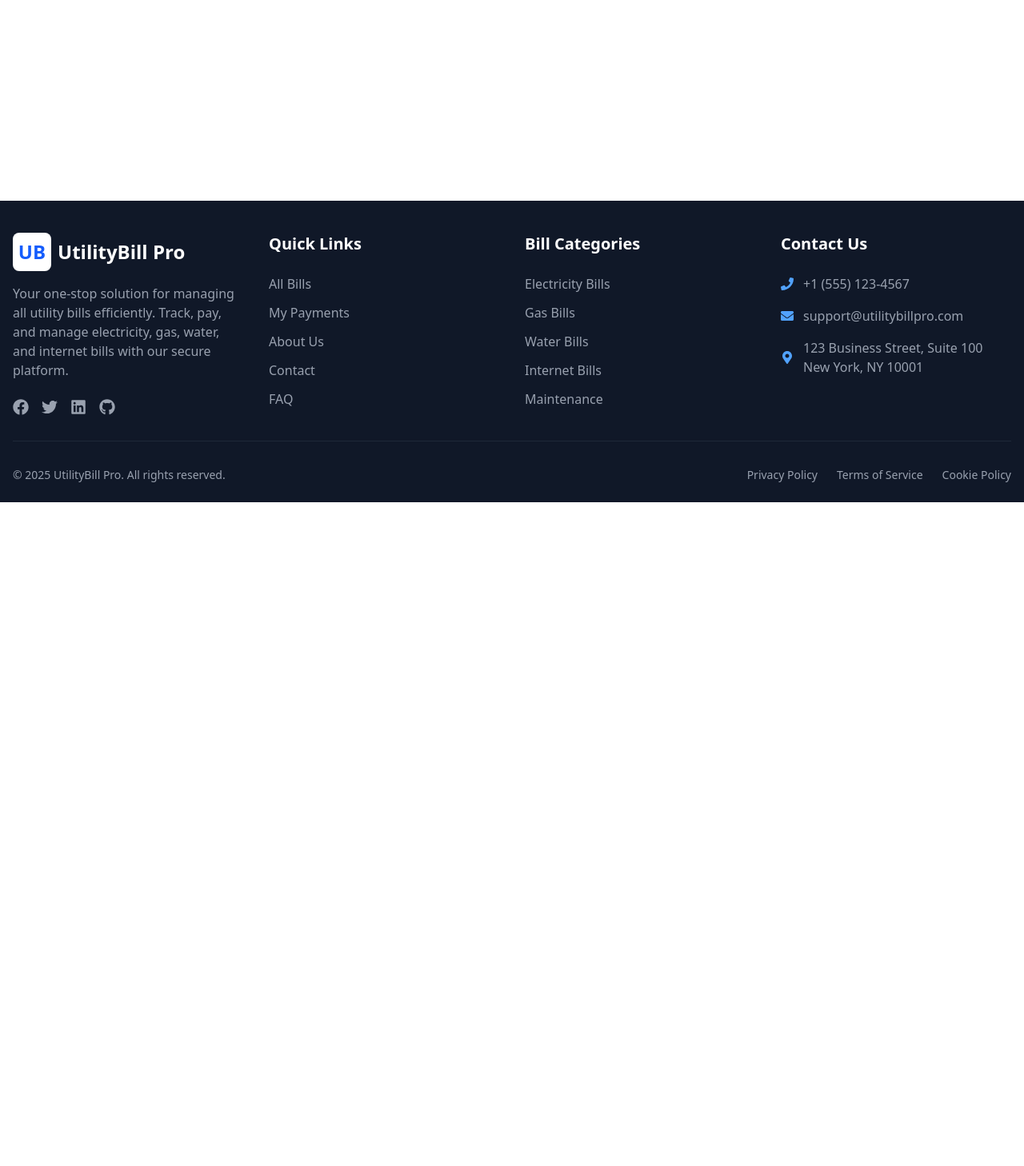
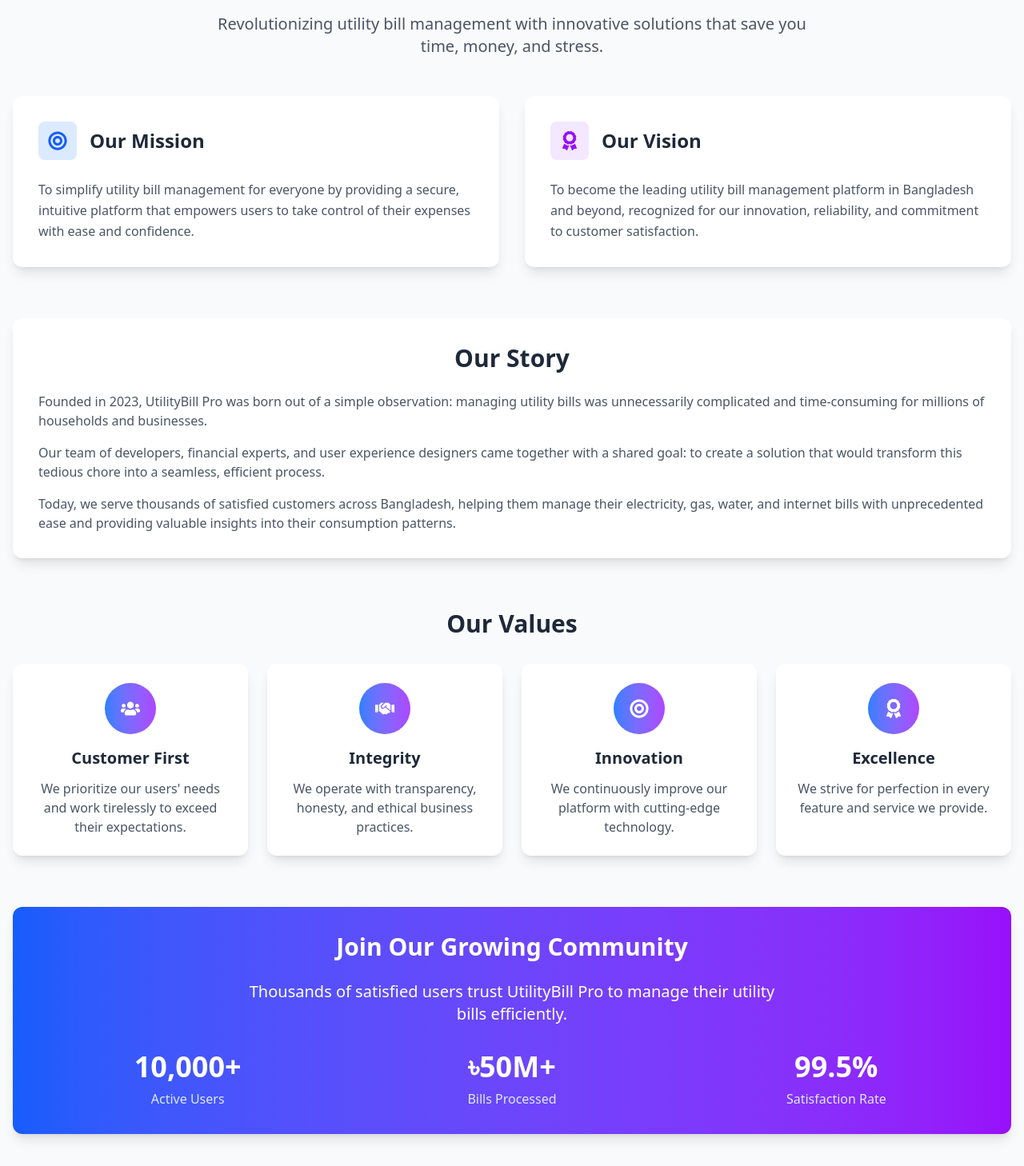
Before and after one commit to devrabiul/utility-bill-management-system-app, a React (Vite) app: page /about in a window 1280 px wide. Shown: the part 172-1630 px from the top of the page at 80% size. Before the commit the page ends 800 px from the top, so only its background shows below. Built offline with nearby package versions, Linux system fonts and the light colour scheme; no server answers.

Commit message:
About us page design

```diff
--- a/package.json
+++ b/package.json
@@ -14,6 +14,8 @@
     "axios": "^1.13.2",
     "dotenv": "^17.2.3",
     "firebase": "^12.6.0",
+    "jspdf": "^3.0.4",
+    "jspdf-autotable": "^5.0.2",
     "react": "^19.2.0",
     "react-dom": "^19.2.0",
     "react-icons": "^5.5.0",
--- a/src/pages/About.jsx
+++ b/src/pages/About.jsx
@@ -1,11 +1,130 @@
+// src/pages/About.jsx
 import React from 'react';
+import { FaUsers, FaBullseye, FaHandshake, FaAward } from 'react-icons/fa';
+import useDocumentTitle from '../hooks/useDocumentTitle';
 
 const About = () => {
-    return (
-        <div>
+  useDocumentTitle('About Us');
 
+  return (
+    <div className="min-h-screen bg-gray-50 py-12">
+      <div className="container mx-auto px-4">
+        <div className="text-center mb-12">
+          <h1 className="text-4xl md:text-5xl font-bold text-gray-800 mb-6">
+            About UtilityBill Pro
+          </h1>
+          <p className="text-xl text-gray-600 max-w-3xl mx-auto">
+            Revolutionizing utility bill management with innovative solutions that save you time, money, and stress.
+          </p>
         </div>
-    );
+
+        <div className="grid grid-cols-1 lg:grid-cols-2 gap-8 mb-16">
+          <div className="bg-white rounded-xl shadow-lg p-8">
+            <div className="flex items-center gap-4 mb-6">
+              <div className="w-12 h-12 bg-blue-100 rounded-lg flex items-center justify-center">
+                <FaBullseye className="text-blue-600 text-2xl" />
+              </div>
+              <h2 className="text-2xl font-bold text-gray-800">Our Mission</h2>
+            </div>
+            <p className="text-gray-600 leading-relaxed">
+              To simplify utility bill management for everyone by providing a secure, intuitive platform
+              that empowers users to take control of their expenses with ease and confidence.
+            </p>
+          </div>
+
+          <div className="bg-white rounded-xl shadow-lg p-8">
+            <div className="flex items-center gap-4 mb-6">
+              <div className="w-12 h-12 bg-purple-100 rounded-lg flex items-center justify-center">
+                <FaAward className="text-purple-600 text-2xl" />
+              </div>
+              <h2 className="text-2xl font-bold text-gray-800">Our Vision</h2>
+            </div>
+            <p className="text-gray-600 leading-relaxed">
+              To become the leading utility bill management platform in Bangladesh and beyond,
+              recognized for our innovation, reliability, and commitment to customer satisfaction.
+            </p>
+          </div>
+        </div>
+
+        <div className="bg-white rounded-xl shadow-lg p-8 mb-16">
+          <h2 className="text-3xl font-bold text-gray-800 mb-6 text-center">Our Story</h2>
+          <div className="prose prose-lg max-w-none text-gray-600">
+            <p className="mb-4">
+              Founded in 2023, UtilityBill Pro was born out of a simple observation: managing utility bills
+              was unnecessarily complicated and time-consuming for millions of households and businesses.
+            </p>
+            <p className="mb-4">
+              Our team of developers, financial experts, and user experience designers came together
+              with a shared goal: to create a solution that would transform this tedious chore into
+              a seamless, efficient process.
+            </p>
+            <p>
+              Today, we serve thousands of satisfied customers across Bangladesh, helping them
+              manage their electricity, gas, water, and internet bills with unprecedented ease and
+              providing valuable insights into their consumption patterns.
+            </p>
+          </div>
+        </div>
+
+        <div className="mb-16">
+          <h2 className="text-3xl font-bold text-gray-800 mb-8 text-center">Our Values</h2>
+          <div className="grid grid-cols-1 md:grid-cols-2 lg:grid-cols-4 gap-6">
+            {[
+              {
+                icon: FaUsers,
+                title: "Customer First",
+                description: "We prioritize our users' needs and work tirelessly to exceed their expectations."
+              },
+              {
+                icon: FaHandshake,
+                title: "Integrity",
+                description: "We operate with transparency, honesty, and ethical business practices."
+              },
+              {
+                icon: FaBullseye,
+                title: "Innovation",
+                description: "We continuously improve our platform with cutting-edge technology."
+              },
+              {
+                icon: FaAward,
+                title: "Excellence",
+                description: "We strive for perfection in every feature and service we provide."
+              }
+            ].map((value, index) => (
+              <div key={index} className="bg-white rounded-xl shadow-lg p-6 text-center">
+                <div className="w-16 h-16 bg-gradient-to-r from-blue-500 to-purple-500 rounded-full flex items-center justify-center mx-auto mb-4">
+                  <value.icon className="text-white text-2xl" />
+                </div>
+                <h3 className="text-xl font-semibold text-gray-800 mb-3">{value.title}</h3>
+                <p className="text-gray-600">{value.description}</p>
+              </div>
+            ))}
+          </div>
+        </div>
+
+        <div className="bg-gradient-to-r from-blue-600 to-purple-600 rounded-xl shadow-lg p-8 text-white">
+          <h2 className="text-3xl font-bold mb-6 text-center">Join Our Growing Community</h2>
+          <p className="text-xl text-center mb-8 max-w-2xl mx-auto">
+            Thousands of satisfied users trust UtilityBill Pro to manage their utility bills efficiently.
+          </p>
+          <div className="grid grid-cols-1 md:grid-cols-3 gap-8 text-center">
+            <div>
+              <div className="text-4xl font-bold mb-2">10,000+</div>
+              <p className="text-blue-100">Active Users</p>
+            </div>
+            <div>
+              <div className="text-4xl font-bold mb-2">৳50M+</div>
+              <p className="text-blue-100">Bills Processed</p>
+            </div>
+            <div>
+              <div className="text-4xl font-bold mb-2">99.5%</div>
+              <p className="text-blue-100">Satisfaction Rate</p>
+            </div>
+          </div>
+        </div>
+      </div>
+    </div>
+  );
 };
 
 export default About;
```
Also changed, not shown: 1 other file (tests, documents, lock files or other folders).
